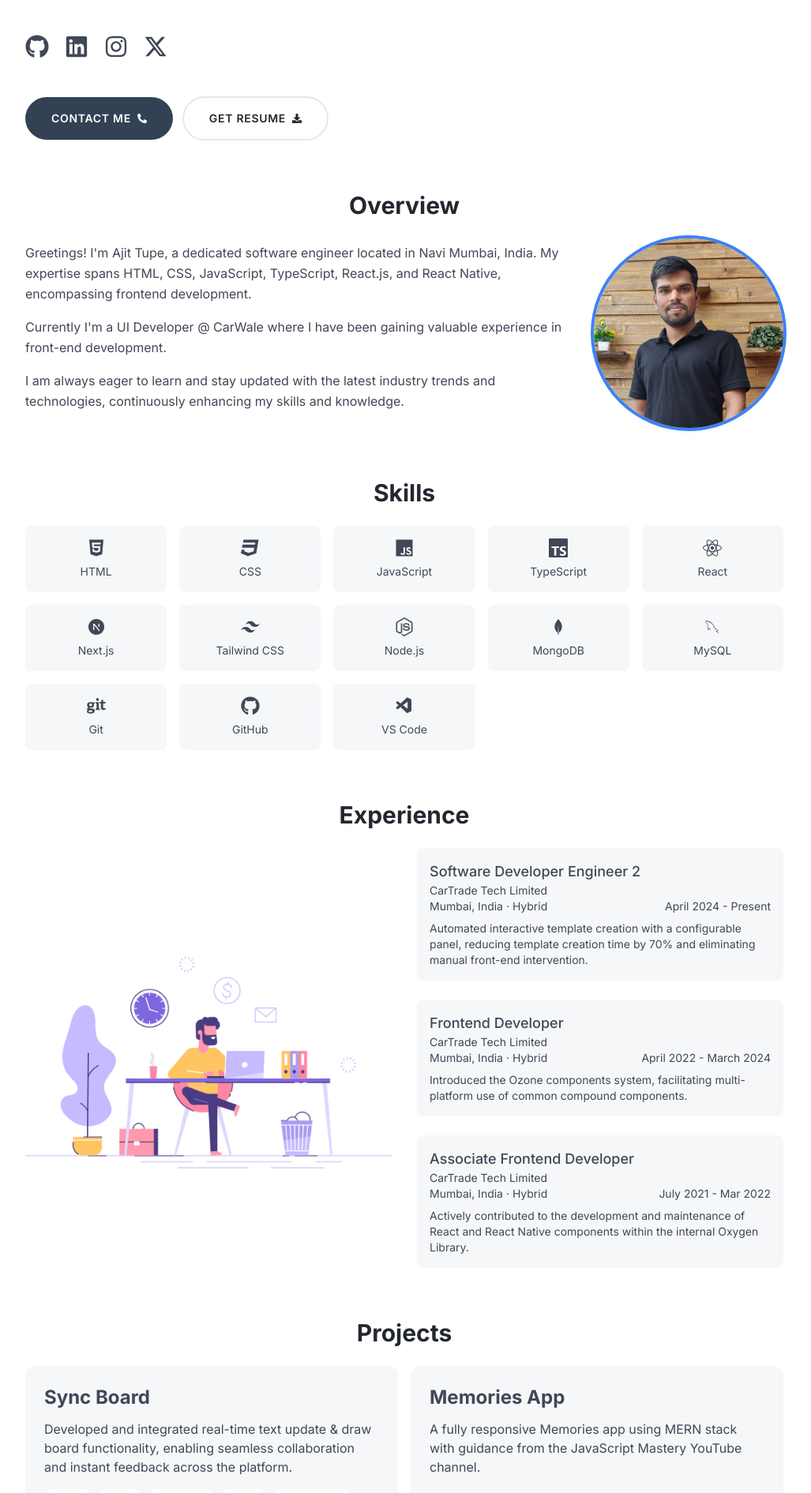
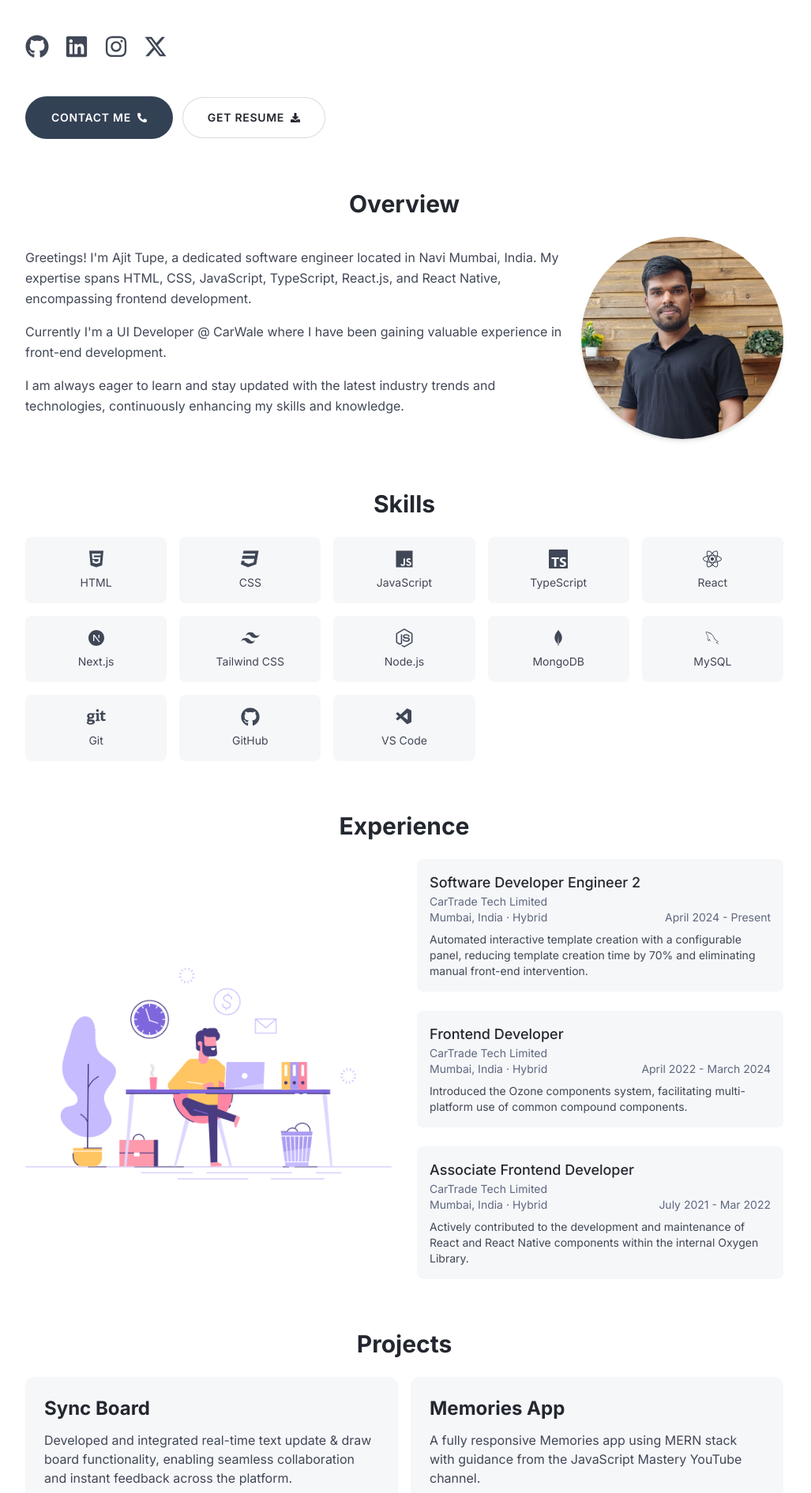
Before and after one commit to ajittupe2548/ajit-tupe-portfolio, a Next.js app: page / in a window 1280 px wide. Shown: the part 460-2351 px from the top of the page at 79% size, without its empty margins (128-1155 px from the left). Built offline with nearby package versions, Linux system fonts and the light colour scheme.

Commit message:
Updated: Colors

```diff
--- a/src/app/globals.css
+++ b/src/app/globals.css
@@ -11,6 +11,7 @@
         --brand: #334155;
         --link: #0284c7;
         --card: #f6f7f9;
+        --pill: #cbd5e1;
         --border: 214.3 31.8% 91.4%;
         --radius: 0.5rem;
     }
@@ -23,6 +24,7 @@
         --brand: #38bdf8;
         --link: #0ea5e9;
         --card: #1e293b;
+        --pill: #475569;
         --border: 217.2 32.6% 17.5%;
     }
 }
@@ -47,3 +49,7 @@
 html.dark .link:hover {
     @apply text-sky-300;
 }
+
+.btnShadow {
+    box-shadow: inset 0 0 0 1px #d9dbe3;
+}
--- a/src/components/About.tsx
+++ b/src/components/About.tsx
@@ -28,7 +28,7 @@ const About: React.FC = () => {
                 <Image
                     src={heroImage}
                     alt="Ajit's profile picture"
-                    className='rounded-full shadow-md h-60 w-60 object-cover object-center ring-4 ring-blue-500 dark:ring-blue-400'
+                    className='rounded-full shadow-md h-64 w-64 object-cover object-center'
                 />
             </div>
         </div>
--- a/src/components/Contact.tsx
+++ b/src/components/Contact.tsx
@@ -22,14 +22,14 @@ const ProjectsDisplay: React.FC = () => {
             <div className='flex flex-col sm:flex-row items-center justify-between'>
                 <Link
                     href='mailto:ajittupe2548@gmail.com'
-                    className='flex items-center gap-2 mt-2'
+                    className='flex items-center gap-2 mt-2 link'
                 >
                     <FaEnvelope className='w-3 sm:w-4' />
                     <span>ajittupe2548@gmail.com</span>
                 </Link>
                 <Link
                     href='tel:+919869629631'
-                    className='flex items-center gap-2 mt-2'
+                    className='flex items-center gap-2 mt-2 link'
                 >
                     <FaPhoneAlt className='w-3 sm:w-4' />
                     <span>+91 9869629631</span>
@@ -37,7 +37,7 @@ const ProjectsDisplay: React.FC = () => {
                 <Link
                     href='https://maps.app.goo.gl/fYiGN6BEC4TMcTYn6'
                     target='_blank'
-                    className='flex items-center gap-2 mt-2'
+                    className='flex items-center gap-2 mt-2 link'
                 >
                     <FaLocationDot className='w-3 sm:w-4' />
                     <span>Navi Mumbai, Maharashtra, India</span>
--- a/src/components/Introduction.tsx
+++ b/src/components/Introduction.tsx
@@ -9,7 +9,7 @@ const Introduction: React.FC = () => {
             <div className='text-4xl font-bold text-center sm:text-left'>
                 Hey there!, I'm
                 <br />
-                <h1 className='text-8xl md:text-9xl font-extrabold mt-2 block text-center sm:text-left text-brand'>
+                <h1 className='text-8xl md:text-9xl font-extrabold mt-2 block text-center sm:text-left text-primary'>
                     Ajit Tupe.
                 </h1>
                 <br />
@@ -34,17 +34,14 @@ const Introduction: React.FC = () => {
             </div>
             <SocialLinks className='my-12' />
             <div className='flex items-center gap-3'>
-                <Link
-                    className='bg-brand p-[1px] rounded-full transition-all duration-1000'
-                    href='#contact'
-                >
+                <Link className='bg-brand p-[1px] rounded-full' href='#contact'>
                     <button className='px-3 text-xs md:px-8 py-3 md:py-4 rounded-full border-none text-center md:text-sm font-medium uppercase tracking-wider text-white no-underline transition-all duration-200 ease-out  md:font-semibold flex items-center gap-2'>
                         <span>Contact me</span>
                         <FaPhoneAlt size={12} />
                     </button>
                 </Link>
                 <Link
-                    className='flex items-center gap-2 rounded-full border-2 border-solid border-border px-3 md:px-8 py-3 md:py-4 text-center text-xs md:text-sm uppercase tracking-wider text-primary md:font-semibold'
+                    className='flex items-center gap-2 rounded-full btnShadow px-3 md:px-8 py-3 md:py-4 text-center text-xs md:text-sm uppercase tracking-wider text-primary md:font-semibold'
                     role='button'
                     target='_blank'
                     href='https://drive.google.com/file/d/1AE5hnwbQSJ9TM1MVVi7E9GyK39HPrhOq/view?usp=sharing'
--- a/src/components/Navbar.tsx
+++ b/src/components/Navbar.tsx
@@ -47,7 +47,7 @@ const Navbar = () => {
                                 <Link
                                     key={link.name}
                                     href={link.href}
-                                    className='relative px-3 py-2 rounded-md text-sm font-medium   group flex items-center'
+                                    className='relative px-3 py-2 rounded-md text-sm font-medium   group flex items-center hover:text-primary'
                                 >
                                     <link.icon size={16} className='mr-2' />
                                     {link.name}
--- a/src/components/ProjectCard.tsx
+++ b/src/components/ProjectCard.tsx
@@ -25,14 +25,14 @@ const ProjectCard: React.FC<ProjectCardProps> = ({
 }) => {
     return (
         <div className='relative overflow-hidden h-full rounded-xl bg-card p-6 transition-all duration-300 flex flex-col'>
-            <h3 className='mb-3 text-2xl font-bold'>{title}</h3>
+            <h3 className='mb-3 text-2xl font-bold text-primary'>{title}</h3>
             <p className='mb-4  flex-grow'>{description}</p>
             <div className='mt-auto space-y-4'>
                 <div className='flex flex-wrap gap-2'>
                     {technologies.map((tech, index) => (
                         <span
                             key={index}
-                            className='rounded-full bg-white px-3 py-1 text-xs font-semibold'
+                            className='rounded-full bg-pill px-3 py-1 text-xs font-semibold'
                         >
                             {tech}
                         </span>
--- a/src/components/TimelineItem.tsx
+++ b/src/components/TimelineItem.tsx
@@ -14,9 +14,9 @@ interface TimelineItem {
 const TimelineItem: React.FC<{ item: TimelineItem }> = ({ item }) => (
     <div className='relative'>
         <div className='p-4 bg-card rounded-lg hover:shadow-md'>
-            <h3 className='text-lg font-medium'>{item.title}</h3>
-            <p className='text-sm'>{item.organization}</p>
-            <div className='flex justify-between text-sm'>
+            <h3 className='text-lg font-medium text-primary'>{item.title}</h3>
+            <p className='text-sm text-tertiary'>{item.organization}</p>
+            <div className='flex justify-between text-sm text-tertiary'>
                 {item.location && <p className='text-sm'>{item.location}</p>}
                 {item.grade && <p className='text-sm'>{item.grade}</p>}
                 {item.date}
--- a/tailwind.config.js
+++ b/tailwind.config.js
@@ -14,6 +14,7 @@ module.exports = {
                 secondary: 'var(--secondary)',
                 tertiary: 'var(--tertiary)',
                 card: 'var(--card)',
+                pill: 'var(--pill)',
                 link: 'var(--link)',
                 brand: 'var(--brand)',
             },
```
